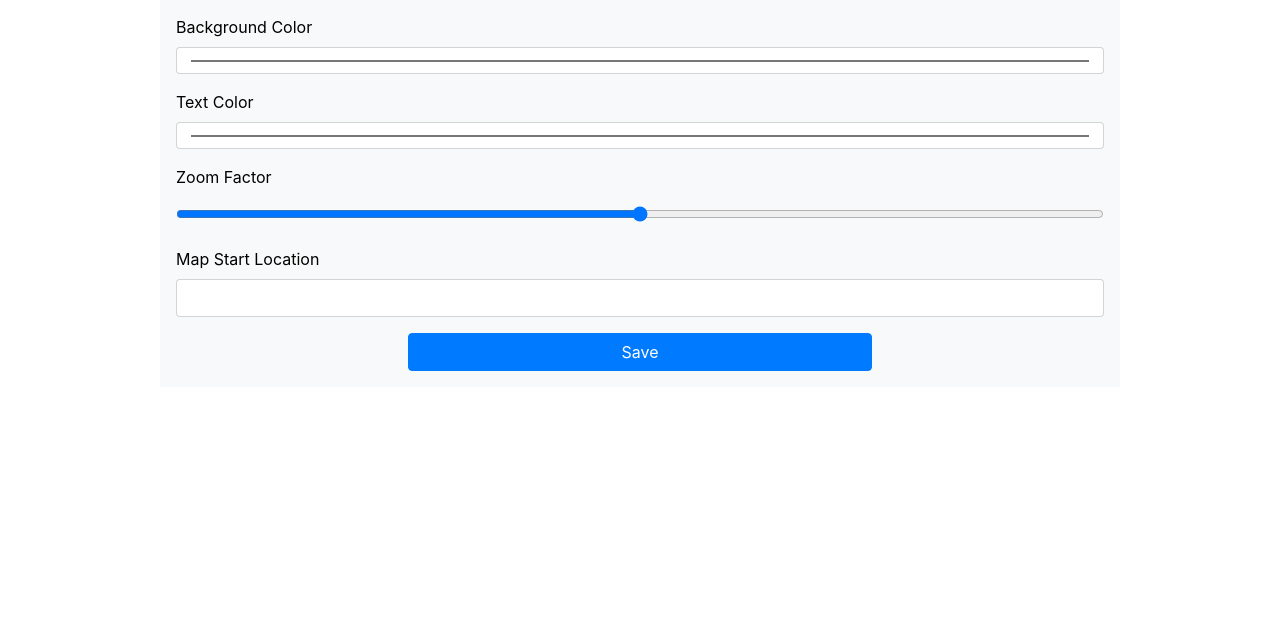
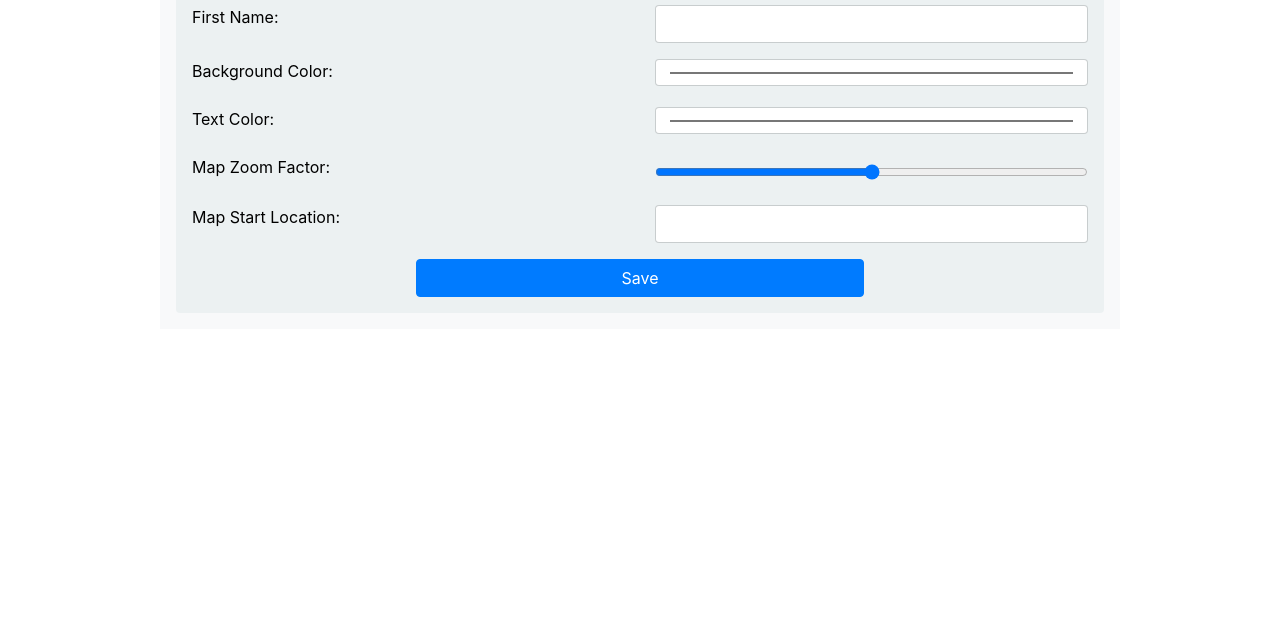
Before and after one commit to Y-Moshe/place-keeper, a plain HTML site: page user-prefs.html in a window 1280 px wide. Shown: the part 159-800 px from the top of the page. Drawn offline with Linux system fonts and the light colour scheme.

Commit message:
previewValue feature

```diff
--- a/css/main.css
+++ b/css/main.css
@@ -34,3 +34,7 @@ body {
   box-shadow: none;
   background: rgba(255, 255, 255, 0.35);
 }
+
+.user-prefs-inpts {
+  background-color: #a4c1c124;
+}
--- a/js/controllers/user-prefs.controller.js
+++ b/js/controllers/user-prefs.controller.js
@@ -8,20 +8,24 @@ var gInputs = [
     label: 'Background Color',
     type: 'color',
     name: 'bgColor',
-    oninput: 'showPreview(this)'
+    oninput: 'previewValue(this)',
+    showPreview: true
   },
   {
     label: 'Text Color',
     type: 'color',
     name: 'txtColor',
-    oninput: 'showPreview(this)'
+    oninput: 'previewValue(this)',
+    showPreview: true
   },
   {
-    label: 'Zoom Factor',
+    label: 'Map Zoom Factor',
     type: 'range',
     name: 'zoomFactor',
     min: 1,
-    max: 21
+    max: 21,
+    oninput: 'previewValue(this)',
+    showPreview: true
   },
   {
     label: 'Map Start Location',
@@ -57,16 +61,21 @@ function renderInputs() {
     .innerHTML = inputs.join('')
 }
 
-function renderInput({ label, type, name, defaultValue, ...restInputProp }) {
+function renderInput({ label, type, name, defaultValue, showPreview, ...restInputProp }) {
   let restProps = Object.entries(restInputProp).join(' ')
     .split(' ').map(p => p.replace(',', '=')).join(' '); // if someone sees this, send me a complicated face :P
 
   if (defaultValue.trim()) restProps += ` value="${defaultValue}"`
+  const preview = showPreview ? `<span class="value-preview preview-${name}"></span>:` : ':'
 
   return `
-    <div class="form-group">
-      <label class="custom-txt-color" for="${name}">${label}</label>
-      <input type="${type}" id="${name}" class="form-control" name="${name}" ${restProps} />
+    <div class="form-group row">
+      <div class="col-md-6">
+        <label class="custom-txt-color" for="${name}">${label}${preview}</label>
+      </div>
+      <div class="col-md-6">
+        <input type="${type}" id="${name}" class="form-control" name="${name}" ${restProps} />
+      </div>
     </div>
   `
 }
@@ -83,10 +92,16 @@ function setDefaultValues() {
     ({ ...input, defaultValue: prefsObj[input.name] || '' }))
 }
 
-function showPreview({ name, value }) {
-  console.log(name);
+function previewColors(name, value) {
   if (name === 'bgColor') document.body.style.backgroundColor = value
   else if (name === 'txtColor') document.body.style.color = value
+}
+
+function previewValue({ name, value }) {
+  const elInput = document.querySelector(`.preview-${name}`)
+  if (value.startsWith('#')) previewColors(name, value)
+
+  elInput.innerText = '(' + value.toString() + ')'
 }
 
 function onSavePrefs(ev) {
--- a/user-prefs.html
+++ b/user-prefs.html
@@ -34,7 +34,8 @@
 
   <!-- Main Form -->
   <main class="container bg-light p-3 my-3 w-75">
-    <form onsubmit="onSavePrefs(event)" class="user-prefs-inpts"></form>
+    <h1 class="mb-3">User Preferences</h1>
+    <form class="user-prefs-inpts rounded p-3" onsubmit="onSavePrefs(event)"></form>
   </main>
 
   <datalist id="start-location-list"></datalist>
```
